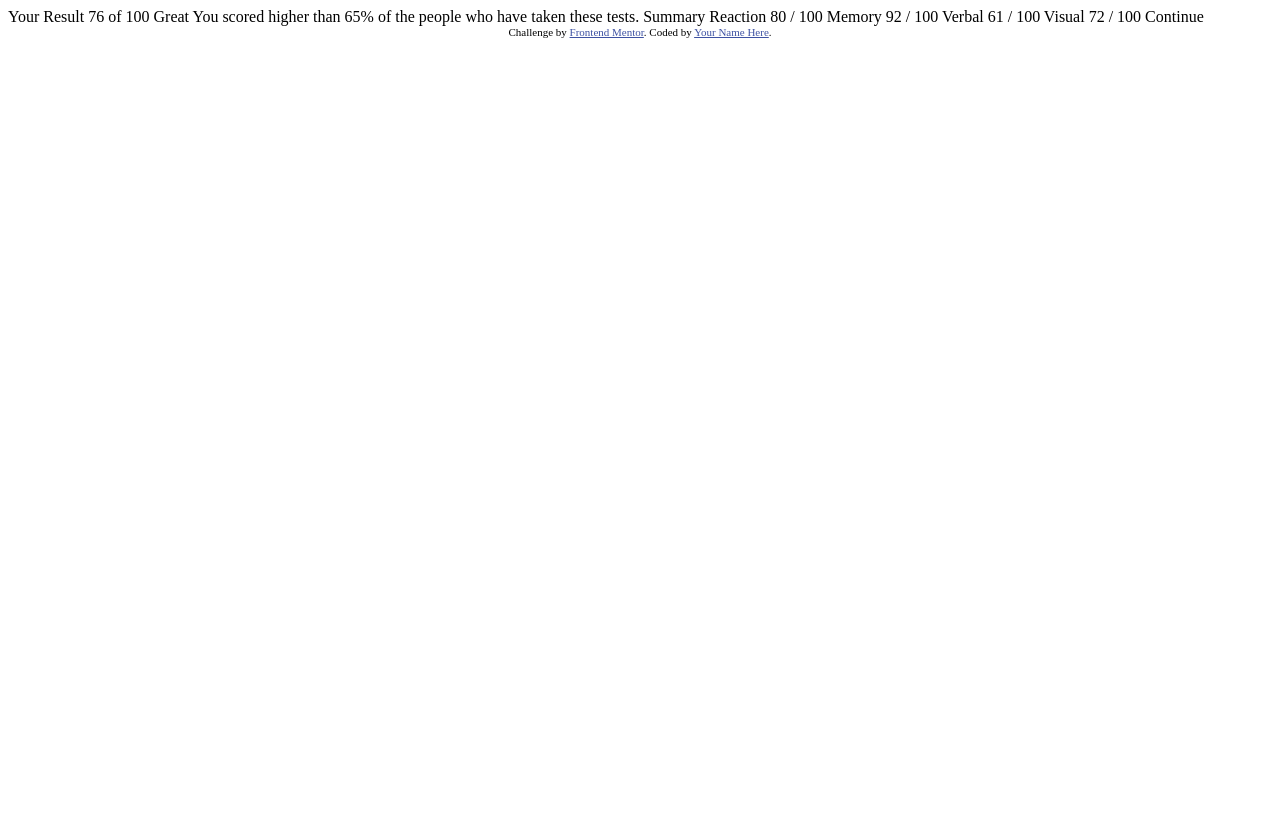
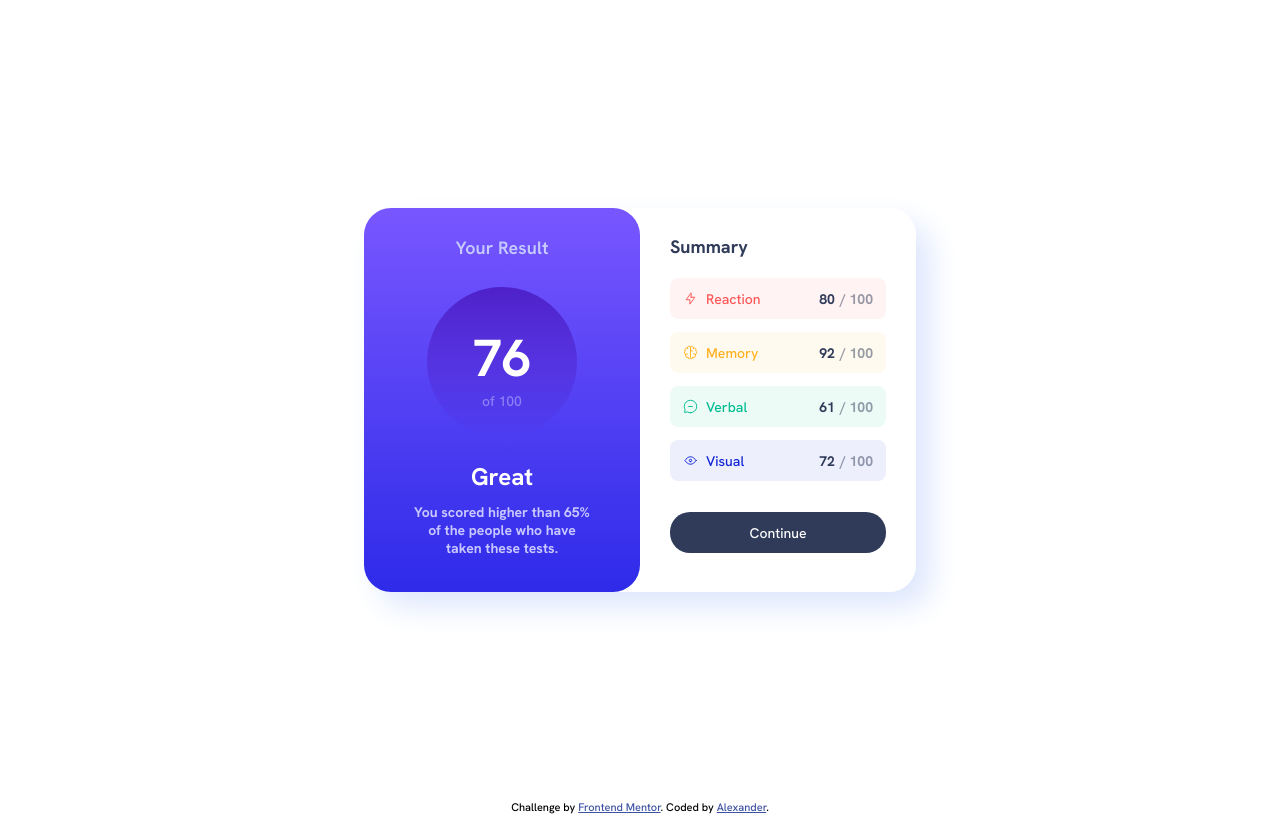
Before and after one commit to albatros444/frontendMentor1, a plain HTML site: page index.html in a window 1280 px wide. Drawn offline with Linux system fonts and the light colour scheme.

Commit message:
finished project))

```diff
--- /dev/null
+++ b/app/js/script.js
@@ -0,0 +1 @@
+console.log("kk");
--- /dev/null
+++ b/app/scss/_globals.scss
@@ -0,0 +1,16 @@
+html {
+  font-size: 100%;
+  box-sizing: border-box;
+}
+*,
+*::before,
+*::after {
+  box-sizing: inherit;
+}
+
+body {
+  margin: 0;
+  padding: 0;
+  line-height: 1.3;
+  font-family: "Hanken Grotesk", sans-serif;
+}
--- /dev/null
+++ b/app/scss/circle.scss
@@ -0,0 +1,40 @@
+.circle_cont {
+  display: flex;
+  align-items: center;
+  justify-content: center;
+  height: 150px;
+}
+.circle {
+  display: flex;
+  align-items: center;
+  justify-content: center;
+  width: 150px;
+  height: 150px;
+  border-radius: 50%;
+  background: linear-gradient(hsla(256, 72%, 46%, 1), hsla(241, 72%, 46%, 0));
+}
+.circle_numbers {
+  margin-top: 10px;
+}
+p.circle_numbers_up {
+  margin: 0;
+  font-size: 52px;
+  color: white;
+  font-weight: bold;
+}
+.circle_numbers_down {
+  margin: 0;
+  color: hsl(241, 100%, 89%, 0.5);
+  font-size: 14px;
+  text-align: center;
+}
+
+@media screen and (max-width: 375px) {
+  .circle_cont {
+    height: 130px;
+  }
+  .circle {
+    width: 130px;
+    height: 130px;
+  }
+}
--- /dev/null
+++ b/app/scss/resSummary.scss
@@ -0,0 +1,34 @@
+@import "circle";
+@import "resSummaryLeft";
+@import "resSummaryRight";
+
+.resSummary {
+  display: flex;
+  justify-content: center;
+  align-items: center;
+  max-width: 1440px;
+  height: 100vh;
+}
+.resSummary_whole {
+  display: flex;
+  background-color: hsl(0, 0%, 100%);
+
+  height: 384px;
+  width: 552px;
+  border-radius: 27px;
+  box-shadow: 15px 15px 30px hsl(222, 88%, 93%);
+}
+@media screen and (max-width: 375px) {
+  .resSummary {
+    display: block;
+    height: auto;
+    width: auto;
+  }
+  .resSummary_whole {
+    flex-direction: column;
+    width: auto;
+    height: auto;
+    border-radius: 0px;
+    box-shadow: none;
+  }
+}
--- /dev/null
+++ b/app/scss/resSummaryLeft.scss
@@ -0,0 +1,50 @@
+.resSummary_left {
+  background: linear-gradient(hsl(252, 100%, 67%), hsl(241, 81%, 54%));
+  border-radius: 27px;
+  width: 50%;
+  h2 {
+    margin: 28px;
+    font-size: 18px;
+    font-weight: bold;
+    color: hsl(241, 100%, 89%);
+    text-align: center;
+    text-shadow: 0.1px 0.1px 0.1px hsl(241, 81%, 54%);
+  }
+}
+
+.resSummary_left_congrat {
+  text-align: center;
+  color: hsl(0, 0%, 100%);
+  font-size: 24px;
+  font-weight: bold;
+  margin-bottom: 10px;
+}
+.resSummary_left_congrat_text {
+  font-size: 14px;
+  font-weight: bold;
+  text-align: center;
+  color: hsl(241, 100%, 89%);
+  margin-left: 45px;
+  margin-right: 45px;
+  margin-top: 0px;
+}
+
+@media screen and (max-width: 375px) {
+  .resSummary_left {
+    width: auto;
+    height: auto;
+    border-radius: 0px;
+    border-bottom-left-radius: 27px;
+    border-bottom-right-radius: 27px;
+    h2 {
+      margin: 20px;
+    }
+  }
+  .resSummary_left_congrat {
+    margin-bottom: 7px;
+    margin-top: 18px;
+  }
+  .resSummary_left_congrat_text {
+    margin-bottom: 35px;
+  }
+}
--- /dev/null
+++ b/app/scss/resSummaryRight.scss
@@ -0,0 +1,102 @@
+.resSummary_right {
+  background-color: hsl(0, 0%, 100%);
+  border-radius: 27px;
+  width: 50%;
+  padding: 30px;
+  padding-top: 27px;
+  h2 {
+    margin: 0;
+    font-size: 18px;
+    color: hsl(224, 30%, 27%);
+  }
+
+  .resSummary_right_containerForSum {
+    display: flex;
+    flex-direction: column;
+    justify-content: space-between;
+    height: 203px;
+    margin-top: 20px;
+    margin-bottom: 31px;
+    font-size: 14px;
+
+    .iconCont {
+      height: 41px;
+
+      width: auto;
+      border-radius: 8px;
+      display: flex;
+      img {
+        padding-right: 8px;
+      }
+      .iconCont_left {
+        display: flex;
+        width: 50%;
+        align-items: center;
+        justify-content: left;
+        padding-left: 13px;
+      }
+      .iconCont_right {
+        display: flex;
+        width: 50%;
+        align-items: center;
+        justify-content: right;
+        padding-right: 13px;
+        span:nth-child(1) {
+          padding-right: 5px;
+          color: hsl(224, 30%, 27%);
+          font-weight: bold;
+        }
+        span:nth-child(2) {
+          color: hsl(224, 30%, 27%, 0.5);
+          font-weight: bold;
+        }
+      }
+    }
+
+    .reaction_sum {
+      background-color: hsl(0, 100%, 67%, 0.07);
+      color: hsl(0, 100%, 67%);
+    }
+    .memory_sum {
+      background-color: hsl(39, 100%, 56%, 0.07);
+      color: hsl(39, 100%, 56%);
+    }
+    .verbal_sum {
+      background-color: hsl(166, 100%, 37%, 0.07);
+      color: hsl(166, 100%, 37%);
+    }
+    .visual_sum {
+      background-color: hsl(234, 85%, 45%, 0.07);
+      color: hsl(234, 85%, 45%);
+    }
+    .icon {
+      height: 15px;
+    }
+  }
+  button {
+    display: block;
+    width: 100%;
+    height: 41px;
+    border-radius: 20px;
+    background-color: hsl(224, 30%, 27%);
+    transition: background-color 0.2s ease-out;
+    color: hsl(0, 0%, 100%);
+    text-align: center;
+    font-family: inherit;
+    font-size: 14px;
+    cursor: pointer;
+    border: none;
+    padding-bottom: 0px;
+    &:hover {
+      background-color: hsl(241, 81%, 54%);
+      transition: background-color 0.2s ease-out;
+    }
+  }
+}
+@media screen and (max-width: 375px) {
+  .resSummary_right {
+    width: auto;
+    height: auto;
+    border-radius: none;
+  }
+}
--- /dev/null
+++ b/app/scss/style.scss
@@ -0,0 +1,3 @@
+@import "variables";
+@import "globals";
+@import "resSummary";
--- a/index.html
+++ b/index.html
@@ -1,47 +1,109 @@
 <!DOCTYPE html>
 <html lang="en">
   <head>
-  <meta charset="UTF-8">
-  <meta name="viewport" content="width=device-width, initial-scale=1.0"> <!-- displays site properly based on user's device -->
+    <meta charset="UTF-8" />
+    <meta name="viewport" content="width=device-width, initial-scale=1.0" />
+    <!-- displays site properly based on user's device -->
 
-  <link rel="icon" type="image/png" sizes="32x32" href="./assets/images/favicon-32x32.png">
-
+    <link
+      rel="icon"
+      type="image/png"
+      sizes="32x32"
+      href="./assets/images/favicon-32x32.png"
+    />
+    <link rel="preconnect" href="https://fonts.googleapis.com" />
+    <link rel="preconnect" href="https://fonts.gstatic.com" crossorigin />
+    <link
+      href="https://fonts.googleapis.com/css2?family=Hanken+Grotesk:wght@500;700;800&display=swap"
+      rel="stylesheet"
+    />
+    <link rel="stylesheet" href="dist/style.css" />
     <title>Frontend Mentor | Results summary component</title>
 
     <!-- Feel free to remove these styles or customise in your own stylesheet 👍 -->
     <style>
-    .attribution { font-size: 11px; text-align: center; }
-    .attribution a { color: hsl(228, 45%, 44%); }
+      .attribution {
+        font-size: 11px;
+        text-align: center;
+      }
+      .attribution a {
+        color: hsl(228, 45%, 44%);
+      }
     </style>
   </head>
   <body>
+    <section class="resSummary">
+      <div class="resSummary_whole">
+        <div class="resSummary_left">
+          <h2>Your Result</h2>
+          <div class="circle_cont">
+            <div class="circle">
+              <div class="circle_numbers">
+                <p class="circle_numbers_up">76</p>
+                <p class="circle_numbers_down">of 100</p>
+              </div>
+            </div>
+          </div>
 
-  Your Result
-  76
-  of 100
-
-  Great
+          <p class="resSummary_left_congrat">Great</p>
+          <p class="resSummary_left_congrat_text">
             You scored higher than 65% of the people who have taken these tests.
-
-  Summary
-
+          </p>
+        </div>
+        <div class="resSummary_right">
+          <h2>Summary</h2>
+          <div class="resSummary_right_containerForSum">
+            <div class="reaction_sum iconCont">
+              <div class="iconCont_left">
+                <img
+                  class="icon"
+                  src="assets/images/icon-reaction.svg"
+                  alt=""
+                />
                 Reaction
-  80 / 100
-
+              </div>
+              <div class="iconCont_right">
+                <span>80 </span><span>/ 100</span>
+              </div>
+            </div>
+            <div class="memory_sum iconCont">
+              <div class="iconCont_left">
+                <img class="icon" src="assets/images/icon-memory.svg" alt="" />
                 Memory
-  92 / 100
-
+              </div>
+              <div class="iconCont_right">
+                <span>92</span><span>/ 100</span>
+              </div>
+            </div>
+            <div class="verbal_sum iconCont">
+              <div class="iconCont_left">
+                <img class="icon" src="assets/images/icon-verbal.svg" alt="" />
                 Verbal
-  61 / 100
-
+              </div>
+              <div class="iconCont_right">
+                <span>61</span><span>/ 100</span>
+              </div>
+            </div>
+            <div class="visual_sum iconCont">
+              <div class="iconCont_left">
+                <img class="icon" src="assets/images/icon-visual.svg" alt="" />
                 Visual
-  72 / 100
-
-  Continue
-
+              </div>
+              <div class="iconCont_right">
+                <span>72</span><span>/ 100</span>
+              </div>
+            </div>
+          </div>
+          <button>Continue</button>
+        </div>
+      </div>
+    </section>
     <div class="attribution">
-    Challenge by <a href="https://www.frontendmentor.io?ref=challenge" target="_blank">Frontend Mentor</a>.
-    Coded by <a href="#">Your Name Here</a>.
+      Challenge by
+      <a href="https://www.frontendmentor.io?ref=challenge" target="_blank"
+        >Frontend Mentor</a
+      >. Coded by <a href="#">Alexander</a>.
     </div>
+    <script src="app/js/script.js"></script>
   </body>
 </html>
```
Also changed, not shown: app/scss/_variables.scss (added), dist/circle.css (added), dist/resSummary.css (added), dist/resSummaryLeft.css (added), dist/resSummaryRight.css (added), dist/style.css (added), 5 other files. Lines whose indentation alone changed are shown as unchanged.
